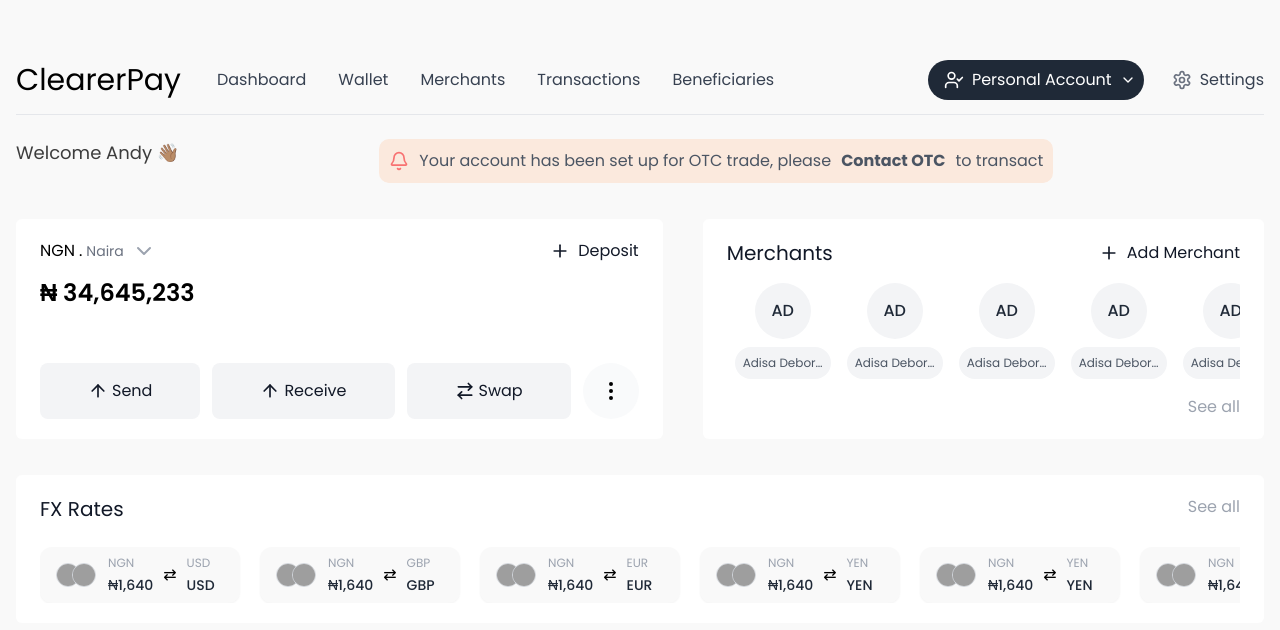
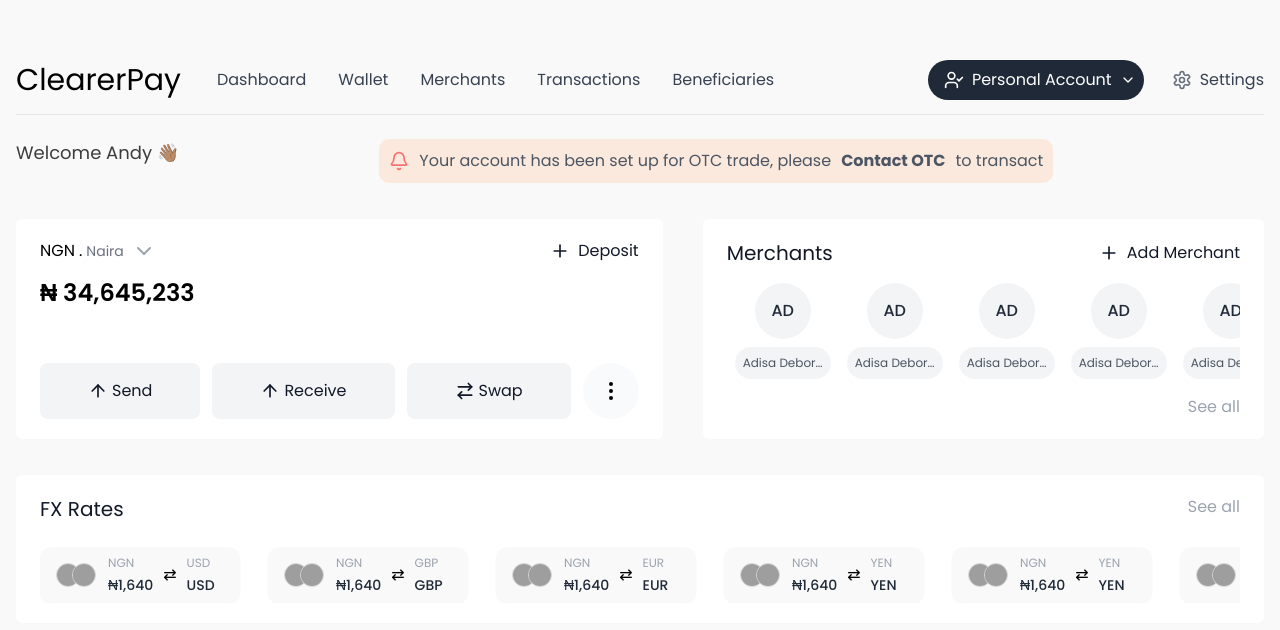
Before and after one commit to Oluwaniphise/clearer-pay-assessment, a React (Vite) app: page / in a window 1280 px wide. Shown: the top 630 px of the page. Built offline with nearby package versions, Linux system fonts and the light colour scheme; grey boxes are pictures that could not be loaded.

Commit message:
feat: added FxRates

```diff
--- a/src/components/FxRates.jsx
+++ b/src/components/FxRates.jsx
@@ -82,7 +82,7 @@ export const FxRates = () => {
                     <h5 className='text-gray-400'>See all</h5>
                 </div>
 
-                <div className='w-full flex flex-row  gap-5 overflow-x-auto scrollbar-thin scrollbar-thumb-gray-400 scrollbar-track-transparent '>
+                <div className='w-full flex flex-row  gap-7 overflow-x-auto scrollbar-thin scrollbar-thumb-gray-400 scrollbar-track-transparent '>
 
                     {fxRates.map((fxRate, index) => (
 
```
